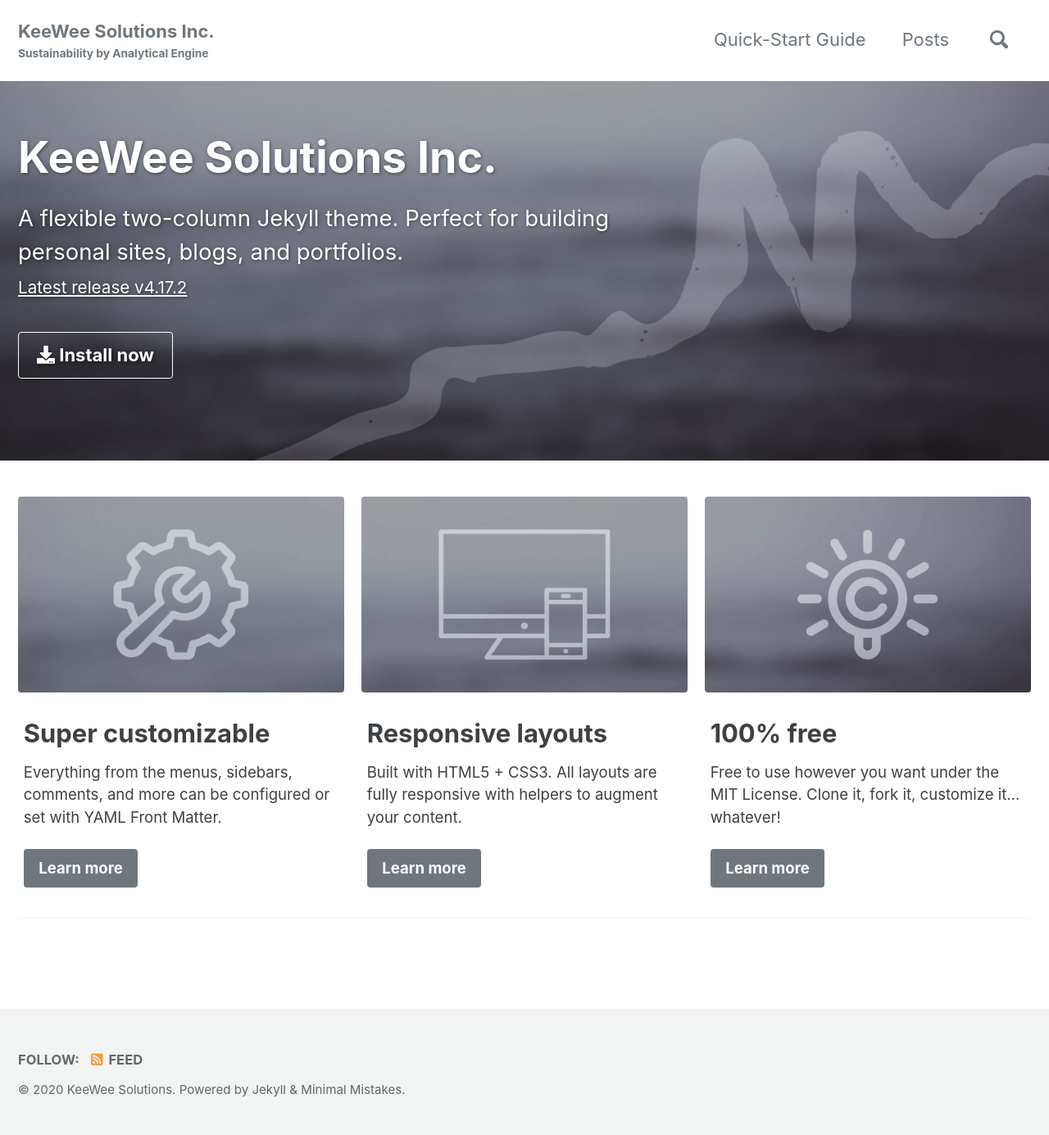
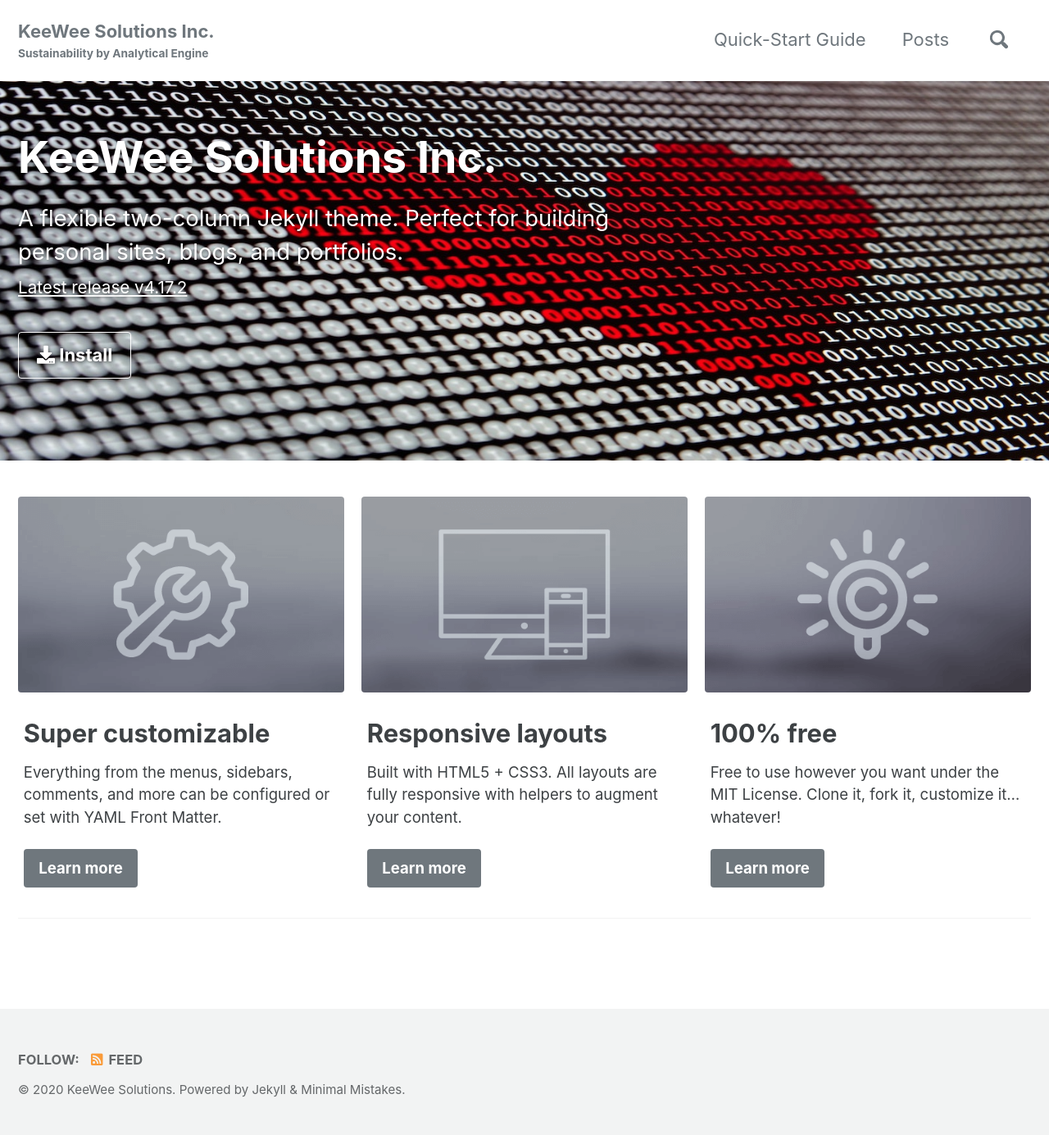
Before and after one commit to KeeWeeSolutions/KeeWeeSolutions.github.io, a Jekyll site: the page built from index.md, in a window 1280 px wide. Shown: the whole page at 82% size. Built offline with Jekyll 4.4.1, drawn with Linux system fonts in a browser that asks for light colours; cached includes are drawn as plain includes; comment, search, counter and statistics services are not loaded.

Commit message:
change header image

```diff
--- a/index.md
+++ b/index.md
@@ -3,9 +3,9 @@ layout: splash
 permalink: /
 header:
   overlay_color: "#5e616c"
-  overlay_image: /assets/images/mm-home-page-feature.jpg
+  overlay_image: /assets/images/home.jpg
   actions:
-    - label: "<i class='fas fa-download'></i> Install now"
+    - label: "<i class='fas fa-download'></i> Install"
 excerpt: >
   A flexible two-column Jekyll theme. Perfect for building personal sites, blogs, and portfolios.<br />
   <small><a href="https://github.com/mmistakes/minimal-mistakes/releases/tag/4.17.2">Latest release v4.17.2</a></small>
```
